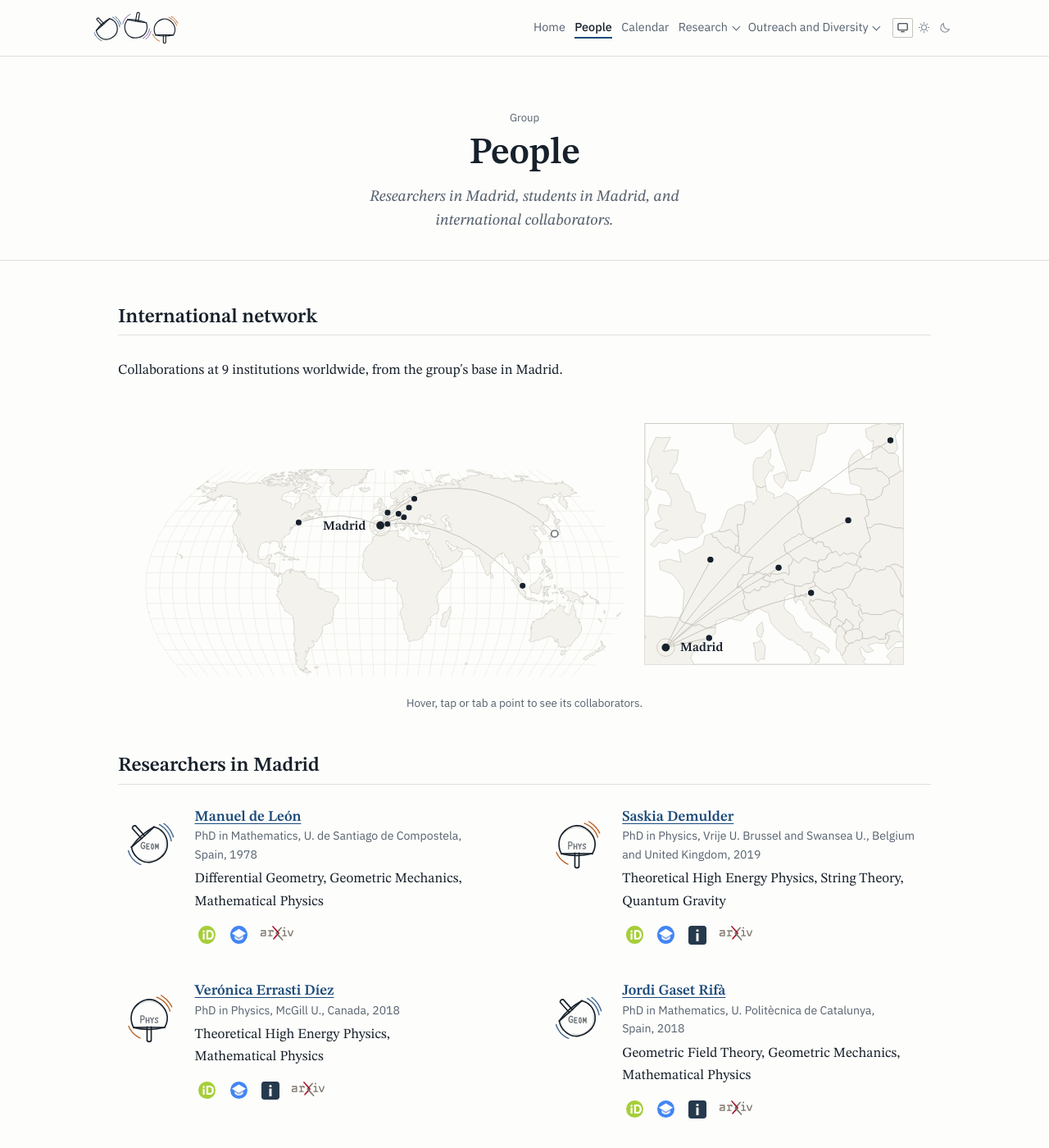
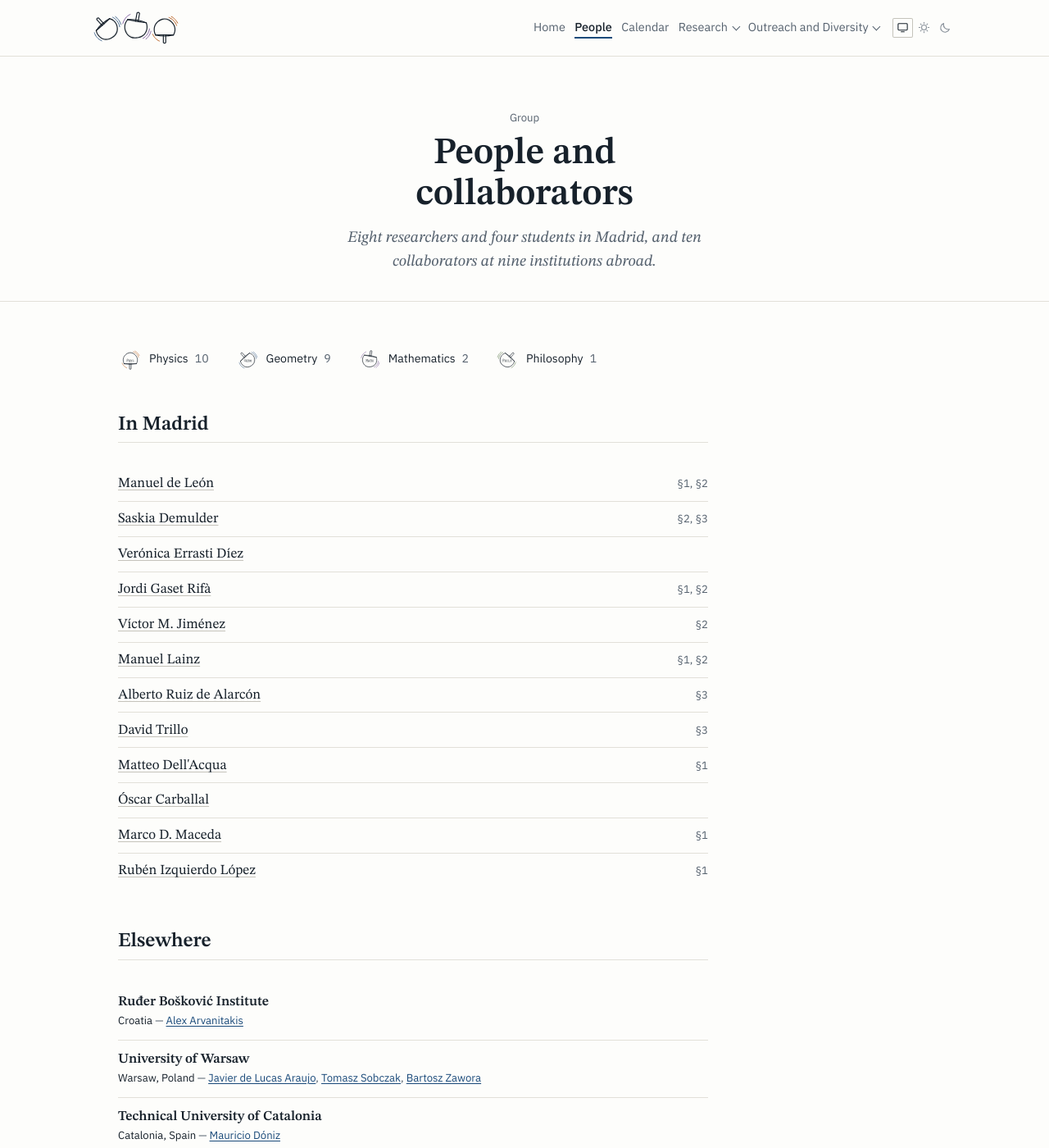
Before and after one commit to GeomMPhys/geommphys.github.io, a Jekyll site: the page built from people.md, in a window 1280 px wide and 1400 px high. Shown: the whole window at 82% size. Built offline with Jekyll 4.4.1, drawn with Linux system fonts in a browser that asks for light colours; some of the changed text lies outside the part shown.

Commit message:
Rebuild the People page to A-people
The last page still showing its old design. The mock is not a restyle of
the card grid — it is a different page.

- "People and collaborators", with a standfirst that counts itself:
  "Eight researchers and four students in Madrid, and ten collaborators
  at nine institutions abroad." Every number comes from the data it
  describes, so it cannot go quietly wrong when somebody joins. The page
  layout grows a `lead_include` hook for that, since front matter cannot
  compute.
- A discipline tally — Physics 10, Geometry 9, Mathematics 2,
  Philosophy 1 — carrying the four drawn icons once each. The split
  across geometry, mathematics, physics AND philosophy is the unusual
  thing about this group and appeared nowhere on the site. Counted the
  same way person-card read it, from the icon filename, so people.yml
  gains no field; ordered by size.
- "In Madrid" is plain names on a hairline grid with the research lines
  each person is on in the right margin, each name linking to their own
  page. No photographs and no cards: most of the "photos" were the four
  discipline icons, which the tally now carries once instead of twenty
  times.
- No map. It is Figure 1 on the home page, and the "Elsewhere" list here
  is the readable copy the brief asks for.

person-card.html and its CSS go with it — nothing included it any more,
and dead templates rot. Its profile-icon block already moved to
person-profiles.html, which the person pages use.

Two places where I did not follow the mock. It lists ten Madrid names;
the roster has twelve, and the two it omits are simply not on a research
line — leaving a member off the People page would be a worse error than
a slightly longer list. And its "Elsewhere" shows five institutions with
"the remaining four" behind a link that goes nowhere, which reads as the
mock abbreviating for space; all nine are listed.

Verified with the CI toolchain: builds, validator passes, all 13 pages
clear 380 px, no dead person link, night checked. Section headings,
name rows and the Elsewhere rows now share one measure — the heading
rule used to overrun its own list by a third.

Co-Authored-By: Claude Opus 5 (1M context) <noreply@anthropic.com>

```diff
--- /dev/null
+++ b/_includes/discipline-tally.html
@@ -0,0 +1,48 @@
+{%- comment -%}
+  How the group divides across its four disciplines. The split across
+  geometry, mathematics, physics AND philosophy is genuinely unusual and was
+  invisible on the site; this is the one place that states it.
+
+  The discipline is read the same way person-card.html reads it — from the
+  icon each person points at — so this adds no field to people.yml. Ordered
+  by size, with the count padded so Liquid's lexical sort puts 10 above 2.
+
+  Counts the three groups the page lists; `visitors` are not members.
+{%- endcomment -%}
+{%- assign _tp = site.data.people.researchers_madrid
+      | concat: site.data.people.students_madrid
+      | concat: site.data.people.international_collaborators -%}
+{%- assign _rows = "" -%}
+{%- assign _keys = "physics|Physics,geom|Geometry,math|Mathematics,philo|Philosophy" | split: "," -%}
+{%- for _k in _keys -%}
+  {%- assign _parts = _k | split: "|" -%}
+  {%- assign _n = 0 -%}
+  {%- for _p in _tp -%}
+    {%- assign _icon = _p.photo | split: "/" | last | split: "_" | first -%}
+    {%- if _icon == _parts[0] -%}{%- assign _n = _n | plus: 1 -%}{%- endif -%}
+  {%- endfor -%}
+  {%- if _n > 0 -%}
+    {%- assign _pad = _n | prepend: "0" -%}
+    {%- if _n > 9 -%}{%- assign _pad = _n | append: "" -%}{%- endif -%}
+    {%- assign _rows = _rows | append: _pad | append: "|" | append: _parts[0] | append: "|" | append: _parts[1] | append: "," -%}
+  {%- endif -%}
+{%- endfor -%}
+{%- assign _rows = _rows | split: "," | sort | reverse -%}
+{%- if _rows.size > 0 %}
+<ul class="tally" aria-label="Members by discipline">
+  {%- for _row in _rows -%}
+    {%- assign _f = _row | split: "|" -%}
+    <li class="tally__item">
+      <span class="tally__icon" aria-hidden="true">
+        {%- case _f[1] -%}
+          {%- when "physics" -%}{% include icons/phys.svg %}
+          {%- when "geom" -%}{% include icons/geom.svg %}
+          {%- when "math" -%}{% include icons/math.svg %}
+          {%- when "philo" -%}{% include icons/philo.svg %}
+        {%- endcase -%}
+      </span>
+      {{ _f[2] }} <span class="tally__count">{{ _f[0] | plus: 0 }}</span>
+    </li>
+  {%- endfor -%}
+</ul>
+{%- endif -%}
--- /dev/null
+++ b/_includes/number-word.html
@@ -0,0 +1,8 @@
+{%- comment -%}
+  A small number as a word, because a sentence reads "Eight researchers", not
+  "8 researchers". Anything past twelve stays a numeral, which is the usual
+  typographic rule and saves carrying a lookup table nobody will read.
+  Params: n.
+{%- endcomment -%}
+{%- assign _nw = "zero,one,two,three,four,five,six,seven,eight,nine,ten,eleven,twelve" | split: "," -%}
+{%- if include.n >= 0 and include.n <= 12 -%}{{ _nw[include.n] }}{%- else -%}{{ include.n }}{%- endif -%}
--- /dev/null
+++ b/_includes/people-standfirst.html
@@ -0,0 +1,14 @@
+{%- comment -%}
+  The People page's standfirst, counted rather than written: "Eight researchers
+  and four students in Madrid, and ten collaborators at nine institutions
+  abroad." Every number comes from the data it describes.
+{%- endcomment -%}
+{%- assign _r = site.data.people.researchers_madrid | size -%}
+{%- assign _s = site.data.people.students_madrid | size -%}
+{%- assign _c = site.data.people.international_collaborators | size -%}
+{%- assign _i = site.data.network.locations | size -%}
+{%- capture _rw %}{% include number-word.html n=_r %}{% endcapture -%}
+{%- capture _sw %}{% include number-word.html n=_s %}{% endcapture -%}
+{%- capture _cw %}{% include number-word.html n=_c %}{% endcapture -%}
+{%- capture _iw %}{% include number-word.html n=_i %}{% endcapture -%}
+{{ _rw | capitalize }} researchers and {{ _sw }} students in Madrid, and {{ _cw }} collaborators at {{ _iw }} institutions abroad.
--- a/_includes/person-card.html
+++ /dev/null
@@ -1,37 +0,0 @@
-{% assign person = include.person %}
-<article class="person" id="{{ person.id }}">
-  {%- comment -%}
-    The discipline is already encoded in the icon each person points at, so it is
-    derived from the filename rather than duplicated as a new data field — no
-    change to people.yml, its comment header or bin/validate_data.rb.
-
-    The icons are INLINED rather than used as <img src>, because CSS cannot reach
-    inside an <img>: inline SVG lets the ink inherit currentColor, so the drawing
-    works on a light or a dark ground with no filter tricks. A person with a real
-    photograph (any path that is not one of the four discipline icons) still gets
-    an <img>.
-  {%- endcomment -%}
-  {%- assign icon_file = person.photo | split: "/" | last -%}
-  {%- assign discipline = icon_file | split: "_" | first -%}
-  {% if person.photo %}
-    {% case discipline %}
-      {% when "geom" %}<span class="person__icon" role="img" aria-label="Geometry">{% include icons/geom.svg %}</span>
-      {% when "math" %}<span class="person__icon" role="img" aria-label="Mathematics">{% include icons/math.svg %}</span>
-      {% when "physics" %}<span class="person__icon" role="img" aria-label="Physics">{% include icons/phys.svg %}</span>
-      {% when "philo" %}<span class="person__icon" role="img" aria-label="Philosophy">{% include icons/philo.svg %}</span>
-      {% else %}<img src="{{ person.photo | relative_url }}" alt="{{ person.name }}">
-    {% endcase %}
-  {% else %}
-    <div class="person__placeholder" aria-hidden="true">{{ person.name | slice: 0 }}</div>
-  {% endif %}
-  <div>
-    <h3><a href="{{ '/people/' | append: person.id | append: '/' | relative_url }}">{{ person.name }}</a></h3>
-    {% if person.role %}<p class="meta">{{ person.role }}</p>{% endif %}
-    {% if person.research %}<p>{{ person.research }}</p>{% endif %}
-    {% include person-profiles.html person=person %}
-    <p class="links">
-      {% if person.email %}<a href="mailto:{{ person.email }}">Email</a>{% endif %}
-      {% if person.website %}<a href="{{ person.website }}">Website</a>{% endif %}
-    </p>
-  </div>
-</article>
--- a/_layouts/page.html
+++ b/_layouts/page.html
@@ -11,7 +11,14 @@ layout: default
   <div class="container">
     {% if page.section %}<p class="page-heading__section">{{ page.section }}</p>{% endif %}
     <h1>{{ page.title }}</h1>
-    {% if page.description %}
+    {%- comment -%}
+      `lead_include` lets a page compute its standfirst instead of stating it.
+      The People page counts its own members, and a hand-written count goes
+      quietly wrong the first time somebody joins.
+    {%- endcomment -%}
+    {% if page.lead_include %}
+      <p class="lead">{% include {{ page.lead_include }} %}</p>
+    {% elsif page.description %}
       <p class="lead">{{ page.description }}</p>
     {% endif %}
   </div>
--- a/assets/css/main.scss
+++ b/assets/css/main.scss
@@ -483,10 +483,6 @@ address {
 }
 
 /* ── Home hero ─────────────────────────────────────────────────────── */
-/* The drawing of the three spinning tops is the loudest thing on the
-   site, and deliberately the only loud thing. The logo file carries its
-   own lettering underneath the drawing; .hero__figure crops that off so
-   it does not compete with the typeset title beside it. */
 
 .hero {
   border-bottom: 1px solid var(--rule);
@@ -881,6 +877,98 @@ address {
   font-size: 0.82rem;
 }
 
+/* A section heading sits over its own list, so it takes the same measure —
+   otherwise the rule under "In Madrid" runs a third wider than the rows it
+   introduces. */
+.page-content__inner > h2 {
+  max-width: var(--measure-list);
+}
+
+/* ── People: the tally and the name list ───────────────────────────── */
+
+/* The four disciplines, once, with the drawn icon each person's card used to
+   carry twenty times over. The split across geometry, mathematics, physics
+   AND philosophy is the unusual thing about this group and was nowhere on the
+   site before. */
+.page-content .tally {
+  display: flex;
+  flex-wrap: wrap;
+  gap: 0.8rem 2rem;
+  max-width: var(--measure-list);
+  margin: 0 0 2.4rem;
+  padding: 0;
+  font-family: var(--font-sans);
+  font-size: 0.88rem;
+  list-style: none;
+}
+
+.page-content .tally__item {
+  display: flex;
+  align-items: center;
+  gap: 0.5rem;
+  margin: 0;
+}
+
+.tally__icon {
+  display: block;
+  width: 30px;
+  color: var(--ink);
+}
+
+.tally__icon svg {
+  display: block;
+  width: 100%;
+  height: auto;
+}
+
+.tally__count {
+  color: var(--ink-soft);
+  font-variant-numeric: tabular-nums;
+}
+
+/* Name left, the research lines that name is on in the right margin. A row
+   per person on a hairline grid — the same rhythm as every other list here. */
+.page-content .name-list {
+  max-width: var(--measure-list);
+  margin: 0 0 2.5rem;
+  padding: 0;
+  list-style: none;
+}
+
+.page-content .name-list__row {
+  display: flex;
+  align-items: baseline;
+  justify-content: space-between;
+  gap: 1rem;
+  margin: 0;
+  padding: 0.45rem 0;
+  border-bottom: 1px solid var(--rule);
+}
+
+.name-list__row:last-child {
+  border-bottom: 0;
+}
+
+.name-list__row a {
+  color: var(--ink);
+  text-decoration-color: var(--rule-strong);
+  text-decoration-thickness: 1px;
+  text-underline-offset: 0.16em;
+}
+
+.name-list__row a:hover {
+  color: var(--accent);
+  text-decoration-color: currentColor;
+}
+
+.name-list__marks {
+  flex: 0 0 auto;
+  color: var(--ink-soft);
+  font-family: var(--font-sans);
+  font-size: 0.82rem;
+  font-variant-numeric: tabular-nums;
+}
+
 /* ── A person's own page ───────────────────────────────────────────── */
 
 /* Their standing details, set once above the derived sections. Hairline-ruled
@@ -909,8 +997,7 @@ address {
 
 /* ── Grids ─────────────────────────────────────────────────────────── */
 
-.grid,
-.people-grid {
+.grid {
   display: grid;
   gap: 1rem;
 }
@@ -1474,77 +1561,6 @@ math {
 
 /* ── People ────────────────────────────────────────────────────────── */
 
-.people-grid {
-  grid-template-columns: repeat(2, minmax(0, 1fr));
-  gap: 2.3rem clamp(2rem, 4vw, 3.5rem);
-  margin: 1.3rem 0 2.5rem;
-}
-
-.person {
-  display: grid;
-  grid-template-columns: auto minmax(0, 1fr);
-  gap: 1.1rem;
-  padding: 0;
-  border: 0;
-  border-radius: 0;
-  background: none;
-  box-shadow: none;
-  scroll-margin-top: 6rem;
-}
-
-.person img,
-.person__placeholder,
-.person__icon {
-  width: 76px;
-  height: 76px;
-  border-radius: 2px;
-}
-
-/* The discipline icons are inlined SVG so their ink can inherit currentColor;
-   see the comment in _includes/person-card.html. */
-.person__icon {
-  display: block;
-  align-self: start;
-  margin-top: 0.2rem;
-  border-radius: 0;
-  color: var(--ink);
-}
-
-.person__icon svg {
-  display: block;
-  width: 100%;
-  height: 100%;
-}
-
-.person img {
-  align-self: start;
-  margin-top: 0.2rem;
-  object-fit: cover;
-}
-
-.person__placeholder {
-  display: grid;
-  place-items: center;
-  background: var(--paper-sunk);
-  color: var(--ink-soft);
-  font-family: var(--font-serif);
-  font-size: 1.7rem;
-  font-weight: 600;
-}
-
-.person h3 {
-  margin: 0 0 0.1rem;
-  font-size: 1.12rem;
-}
-
-.person p {
-  margin: 0.28rem 0 0;
-}
-
-.person .meta {
-  margin: 0;
-}
-
 .person__profiles {
   display: flex;
   flex-wrap: wrap;
@@ -1606,8 +1622,8 @@ math {
    a printed page, so the same data is also set as a list. This is the copy that
    a screenshot shows and a screen reader reads. */
 .place-list {
-  max-width: 40em;
-  margin: 1.2rem 0 2.5rem;
+  max-width: var(--measure-list);
+  margin: 0 0 2.5rem;
 }
 
 .place {
@@ -2182,14 +2198,9 @@ math {
   .two-column,
   .contact-layout,
   .grid--research,
-  .people-grid,
   .resource-grid,
   .resource-grid--compact {
     grid-template-columns: 1fr;
-  }
-
-  .hero__figure {
-    max-width: 210px;
   }
 
   .section__heading {
--- a/people.md
+++ b/people.md
@@ -1,49 +1,57 @@
 ---
-title: People
+title: People and collaborators
 section: Group
-description: Researchers in Madrid, students in Madrid, and international collaborators.
+description: Researchers and students in Madrid, and collaborators at institutions abroad.
+lead_include: people-standfirst.html
 permalink: /people/
 ---
 
-{% assign groups = "researchers_madrid|Researchers in Madrid,students_madrid|Students in Madrid,international_collaborators|International Collaborators" | split: "," %}
-
-<h2>International network</h2>
-
-<p>Collaborations at {{ site.data.network.locations | size }} institutions worldwide, from the group's base in Madrid.</p>
-
-{% include network-map.html class="network-map--feature" %}
-
-{% for group in groups %}
-  {% assign parts = group | split: "|" %}
-  {% assign key = parts[0] %}
-  {% assign label = parts[1] %}
-  {% assign entries = site.data.people[key] %}
-
-<h2>{{ label }}</h2>
-{% if entries and entries.size > 0 %}
-<div class="people-grid">
-{% for person in entries %}
-{% include person-card.html person=person %}
-{% endfor %}
-</div>
-{% else %}
-<p class="empty">No one is listed in this group yet.</p>
-{% endif %}
-{% endfor %}
-
-{%- comment -%}
-  Every collaborator in plain text. The map's labels are hover-only, which fails
-  on touch and in a screenshot, so this list is the accessible copy of the same
-  data — read from network.yml, with member ids resolved through people.yml.
-  A name given inline in network.yml (someone with no person record) renders as
-  plain text rather than a link.
-{%- endcomment -%}
 {%- assign all_people = site.data.people.researchers_madrid
       | concat: site.data.people.students_madrid
       | concat: site.data.people.international_collaborators
       | concat: site.data.people.visitors -%}
+{%- assign lines = site.data.research_lines.lines -%}
+
+{% include discipline-tally.html %}
+
+<h2>In Madrid</h2>
+
+{%- comment -%}
+  Every name in plain text, with the research lines each person is on in the
+  right margin. No photographs and no cards: most of the "photos" are the four
+  discipline icons, which the tally above now carries once instead of twenty
+  times, and the name is what a reader came for. Each name goes to that
+  person's own page.
+{%- endcomment -%}
+{%- assign madrid = site.data.people.researchers_madrid | concat: site.data.people.students_madrid -%}
+{% if madrid.size > 0 %}
+<ul class="name-list">
+{%- for person in madrid -%}
+  {%- assign marks = "" -%}
+  {%- for line in lines -%}
+    {%- if line.people contains person.id -%}
+      {%- assign marks = marks | append: ", §" | append: forloop.index -%}
+    {%- endif -%}
+  {%- endfor -%}
+  <li class="name-list__row">
+    <a href="{{ '/people/' | append: person.id | append: '/' | relative_url }}">{{ person.name }}</a>
+    {%- if marks != "" %}<span class="name-list__marks" aria-hidden="true">{{ marks | remove_first: ", " }}</span>{% endif -%}
+  </li>
+{%- endfor -%}
+</ul>
+{% else %}
+<p class="empty">No one is listed in this group yet.</p>
+{% endif %}
+
 <h2>Elsewhere</h2>
 
+{%- comment -%}
+  Every collaborator in plain text. The map on the home page labels only
+  Madrid and opens the rest on hover, which fails on touch and in a
+  screenshot, so this list is the readable copy of the same data — read from
+  network.yml, with member ids resolved through people.yml. A name given
+  inline there (someone with no person record) renders as plain text.
+{%- endcomment -%}
 <div class="place-list">
 {% for location in site.data.network.locations %}
   <article class="place">
```
Also changed, not shown: DEVELOPING.md (+10 -7 lines), README.md.
